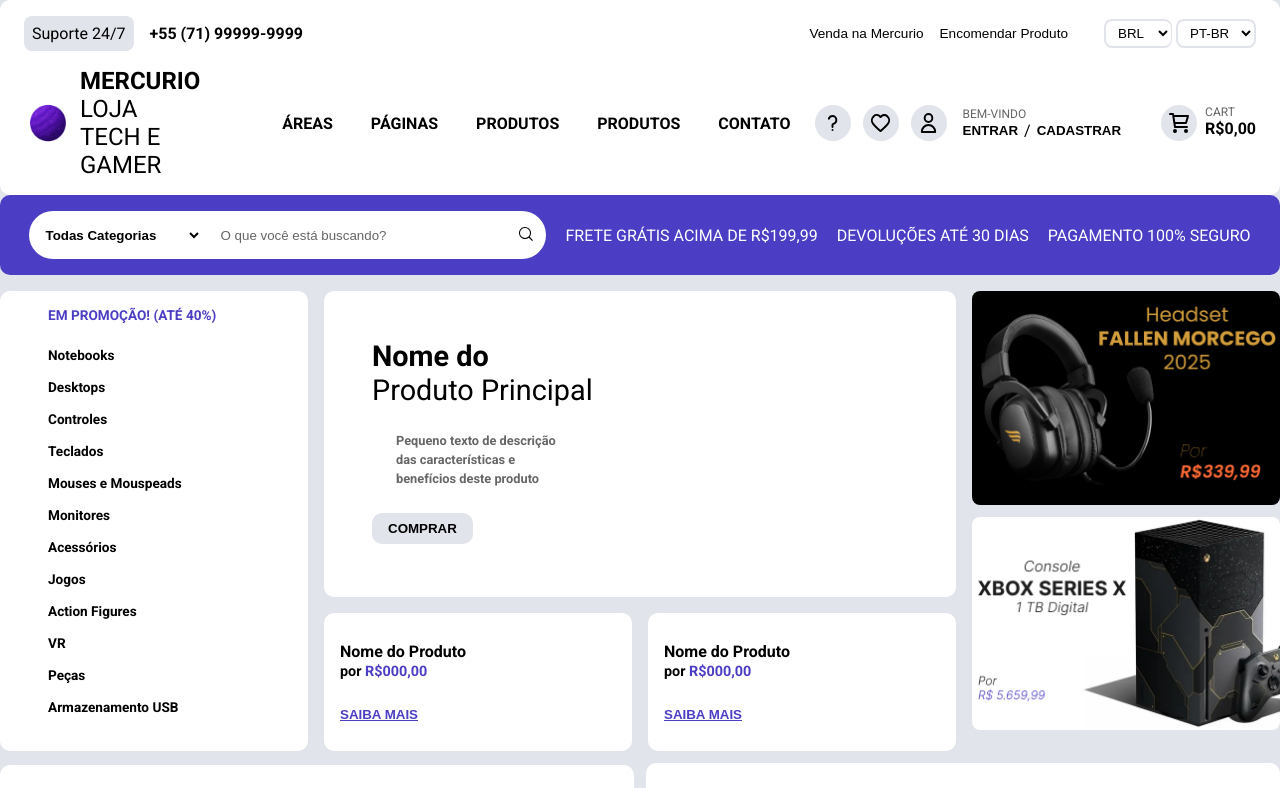
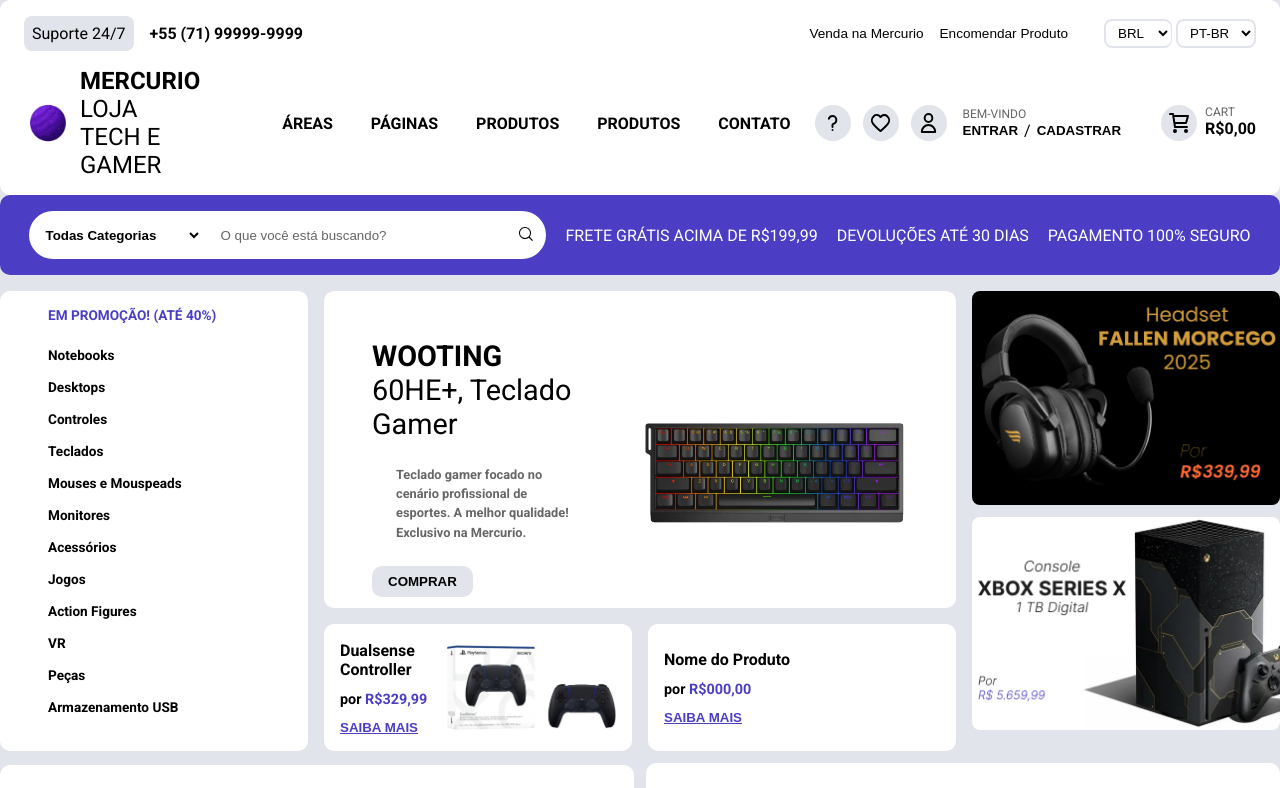
Before and after one commit to plucascarv/sistema-web-ecommerce-MATC82, an Angular app: page / in a window 1280 px wide. Shown: the top 788 px of the page. Built offline with nearby package versions, Linux system fonts and the light colour scheme.

Commit message:
alteração de caminhos de rotas da homepage

```diff
--- a/src/app/app.routes.ts
+++ b/src/app/app.routes.ts
@@ -9,6 +9,10 @@
     component: HomeComponent
   },
   {
+    path: 'product',
+    component: SingleproductComponent
+  },
+  {
     path: 'product/:id',
     component: SingleproductComponent
   },
--- a/src/app/components/homepage/about/about.component.html
+++ b/src/app/components/homepage/about/about.component.html
@@ -2,5 +2,5 @@
   <h1 class="title">Mercurio - Loja Gamer n°1 no Brasil</h1>
   <p class="txt">Lorem ipsum dolor sit amet, consectetur adipiscing elit. Nulla vitae posuere mi. Quisque iaculis dignissim scelerisque. Morbi condimentum sagittis leo vitae tempor. Suspendisse in dolor odio. Sed aliquet ac lacus ut luctus. Fusce mattis sollicitudin sem, id lobortis nibh ullamcorper a. Donec vehicula dolor et arcu consequat mattis. Fusce mattis nec nulla in scelerisque.</p>
   <p class="txt">Morbi pharetra sem mauris, nec aliquet ipsum vestibulum suscipit. Curabitur non euismod dui. Proin eget justo eu erat luctus placerat. Nam rhoncus ipsum ac enim faucibus, at consequat ante maximus. Vestibulum at nibh ac odio ultrices varius. Duis vitae libero mollis, lobortis ligula id, varius erat. Sed id odio dictum, laoreet enim ac, commodo magna. Praesent sodales porttitor maximus. Sed a lacus felis. Maecenas consectetur consequat orci scelerisque malesuada. Fusce vel orci eu tortor consequat mattis quis at ante. Class aptent taciti sociosqu ad litora torquent per conubi.</p>
-  <a [routerLink]="['/terms']">Veja Mais</a> <!-- TODO: configurar router-outlet -->
+  <a [routerLink]="['/about']">Veja Mais</a> <!-- TODO: configurar router-outlet -->
 </section>
--- a/src/app/components/homepage/banners/category-banner/category-banner.component.html
+++ b/src/app/components/homepage/banners/category-banner/category-banner.component.html
@@ -1,16 +1,16 @@
 <div class="banner">
   <div class="banner-head">
     <h1 class="font-1-l">{{title}}</h1>
-    <span [routerLink]="['products',title]" class="font-1-s viewmore">Veja Mais</span>
+    <span [routerLink]="['allproducts']" class="font-1-s viewmore">Veja Mais</span>
   </div>
 
-  <div class="banner-photo" [routerLink]="['product','1']"><img [src]="photo" alt=""></div>
+  <div class="banner-photo" [routerLink]="['product']"><img [src]="photo" alt=""></div>
 
   <hr>
 
   <div><ul class="banner-products">
     @for (product of products; track $index) {
-      <li class="products-item" [routerLink]="['products',title,product.name]">
+      <li class="products-item" [routerLink]="['allproducts']">
         @if (title === "JOGOS") {
           <img class="product-img-jogos" [src]="product.img" [alt]="product.name">
         }
--- a/src/app/components/homepage/best-of/best-of-element/best-of-element.component.ts
+++ b/src/app/components/homepage/best-of/best-of-element/best-of-element.component.ts
@@ -1,18 +1,13 @@
 import { Component, Input } from '@angular/core';
-import { Router } from '@angular/router';
+import { RouterLink } from '@angular/router';
 
 @Component({
   selector: 'app-best-of-element',
-  imports: [],
+  imports: [RouterLink],
   templateUrl: './best-of-element.component.html',
   styleUrl: './best-of-element.component.css'
 })
 export class BestOfElementComponent {
-  constructor(private router:Router) {}
-  navigateToPage(base:string,sec:string,third:string|null) {
-    this.router.navigate([base,sec,third]);
-  }
-
   @Input() title!: string;
   @Input() photo!: string;
   @Input() categories!: {name:string, qtd:number, img:string}[];
--- a/src/app/components/homepage/brand-new/brand-new.component.html
+++ b/src/app/components/homepage/brand-new/brand-new.component.html
@@ -1,7 +1,7 @@
 <section class="new container">
   <div class="new-head">
     <h1 class="font-1-l">NOVIDADES PARA VOCÊ</h1>
-    <span class="viewmore font-1-s" [routerLink]="['news']">Veja Mais</span>
+    <span class="viewmore font-1-s" [routerLink]="['about']">Veja Mais</span>
   </div>
 
   <ul class="new-list">
--- a/src/app/components/homepage/brands-categories/brands-categories.component.html
+++ b/src/app/components/homepage/brands-categories/brands-categories.component.html
@@ -2,7 +2,7 @@
   <div class="brands">
     <div class="intro">
       <h2 class="font-1-l">PRINCIPAIS MARCAS</h2>
-      <a (click)="navigateToPage('marcas')" class="viewmore font-1-s">View All</a>
+      <a class="viewmore font-1-s">View All</a>
     </div>
 
     <ul>
@@ -15,12 +15,12 @@
   <div class="categories">
     <div class="intro">
       <h2 class="font-1-l">PRINCIPAIS CATEGORIAS</h2>
-      <a (click)="navigateToPage('categorias')" class="viewmore font-1-s">View All</a>
+      <a [routerLink]="['allproducts']" class="viewmore font-1-s">View All</a>
     </div>
 
     <ul>
       @for (category of categories; track $index) {
-        <li (click)="navigateToPage(category.name)">
+        <li [routerLink]="['allproducts']">
           <img [src]="category.img" [alt]="category.name">
           <p>{{category.name}}</p>
         </li>
--- a/src/app/components/homepage/brands-categories/brands-categories.component.ts
+++ b/src/app/components/homepage/brands-categories/brands-categories.component.ts
@@ -1,14 +1,13 @@
 import { Component } from '@angular/core';
-import { Router } from '@angular/router';
+import { RouterLink } from '@angular/router';
 
 @Component({
   selector: 'app-brands-categories',
-  imports: [],
+  imports: [RouterLink],
   templateUrl: './brands-categories.component.html',
   styleUrl: './brands-categories.component.css'
 })
 export class BrandsCategoriesComponent {
-  constructor(private router: Router) {}
 
   brands:string[] = [
     "/brands/amd.svg",
@@ -29,8 +28,4 @@
     {name: "Headset", img:'/categories/headsets.png'},
     {name: "Monitor", img:'/categories/monitores.jpg'}
   ]
-
-  navigateToPage(item:string) {
-    this.router.navigate(['/categories',item])
-  }
 }
--- a/src/app/components/homepage/day-deal/day-deal.component.html
+++ b/src/app/components/homepage/day-deal/day-deal.component.html
@@ -18,7 +18,7 @@
       </div>
 
       <div class="product-info">
-        <h2 class="product-name" [routerLink]="['products',product.name]">{{product.name}}</h2>
+        <h2 class="product-name" [routerLink]="['product',product.name]">{{product.name}}</h2>
         <p class="product-price">R$ {{product.price}} <span class="c2">5999,00</span></p>
 
         <ul class="product-features">
--- a/src/app/components/homepage/main/main.component.css
+++ b/src/app/components/homepage/main/main.component.css
@@ -46,13 +46,26 @@
 }
 
 .produto-principal {
-  background: var(--c0); /* Nesse elemento colocamos a foto do produto */
+  background: var(--c0);
   border-radius: 10px;
   grid-column: span 2;
   padding: 48px 48px 0px 48px;
   display: flex;
+  justify-content: space-between;
+}
+
+.principal-info {
+  display: flex;
   flex-direction: column;
   gap: 24px;
+}
+
+.principal-img {
+  max-width: 50%;
+}
+
+.principal-img img {
+  object-fit: contain;
 }
 
 .produto-principal h2 {
@@ -77,12 +90,24 @@
 
 .produto-secundario {
   display: flex;
+  justify-content: space-between;
+  align-items: center;
+  padding: 16px;
+  background: var(--c0);
+  border-radius: 10px;
+}
+
+.sec-info {
+  display: flex;
   flex-direction: column;
-  justify-content: space-around;
+  gap: 12px;
   align-items: start;
-  padding: 16px;
-  background: var(--c0); /* Retirar daqui e adicionar background com url em .secundario 1 e 2 */
-  border-radius: 10px;
+}
+
+.produto-secundario img {
+  max-width: 100%;
+  max-height: 86px;
+  object-fit: contain;
 }
 
 .produto-secundario button {
@@ -91,19 +116,19 @@
   font-weight: bold;
 }
 
-.sec-text h3 {
+.sec-info h3 {
   font-size: 1rem;
 }
 
-.sec-text span {
+.sec-info span {
   font-size: .9rem;
 }
 
-.sec-text span.price {
+.sec-info span.price {
   color: var(--c3);
 }
 
-.sec-text h3, span {
+.sec-info h3, span {
   font-weight: bold;
 }
 
--- a/src/app/components/homepage/main/main.component.html
+++ b/src/app/components/homepage/main/main.component.html
@@ -4,32 +4,41 @@
 
     <ul>
       @for (item of categories; track $index) {
-        <li (click)="navigateToPage(item)">{{item}}</li>
+        <li routerLink="['allproducts']">{{item}}</li>
       }
     </ul>
   </nav>
 
   <div class="produtos-destaque">
-    <div class="produto-principal">
-      <h2><strong>Nome do</strong><br>Produto Principal</h2>
-      <span>Pequeno texto de descrição das características e benefícios deste produto</span>
-      <button>COMPRAR</button>
+    <div class="produto-principal" >
+      <div class="principal-info">
+        <h2><strong>WOOTING</strong><br>60HE+, Teclado Gamer</h2>
+        <span>Teclado gamer focado no cenário profissional de esportes. A melhor qualidade! Exclusivo na Mercurio.</span>
+        <button [routerLink]="['product']">COMPRAR</button>
+      </div>
+      <div class="principal-img">
+        <img src="/mock-product/w2.webp" alt="">
+      </div>
     </div>
 
-    <div class="produto-secundario secundario-1">
-      <div class="sec-text">
+    <div class="produto-secundario">
+      <div class="sec-info">
+        <h3>Dualsense Controller</h3>
+        <span>por <span class="price">R$329,99</span></span>
+        <button routerLink="['product']">SAIBA MAIS</button>
+      </div>
+
+      <img src="/mock-product/p4.jpg" alt="">
+    </div>
+
+    <div class="produto-secundario">
+      <div class="sec-info">
         <h3>Nome do Produto</h3>
         <span>por <span class="price">R$000,00</span></span>
+        <button>SAIBA MAIS</button>
       </div>
-      <button>SAIBA MAIS</button>
-    </div>
 
-    <div class="produto-secundario secundario-2">
-      <div class="sec-text">
-        <h3>Nome do Produto</h3>
-        <span>por <span class="price">R$000,00</span></span>
-      </div>
-      <button>SAIBA MAIS</button>
+      <img src="" alt="">
     </div>
   </div>
 
```
Also changed, not shown: src/app/components/homepage/best-of/best-of-element/best-of-element.component.html (+4 -4 lines), src/app/components/homepage/main/main.component.ts (+3 -7 lines).
